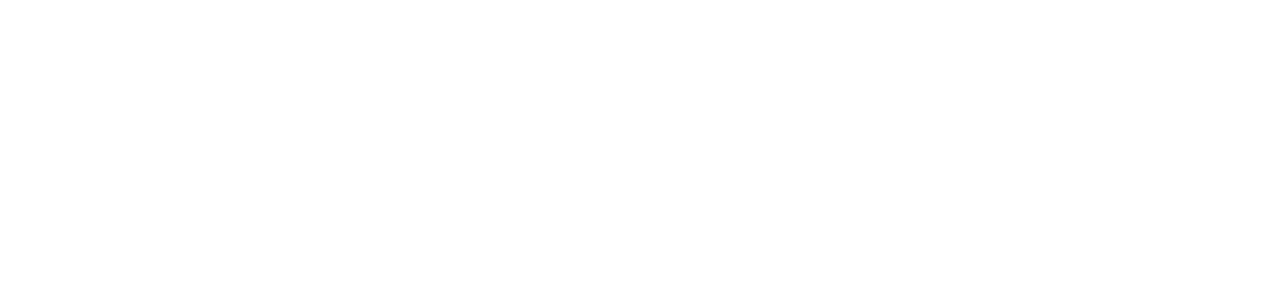
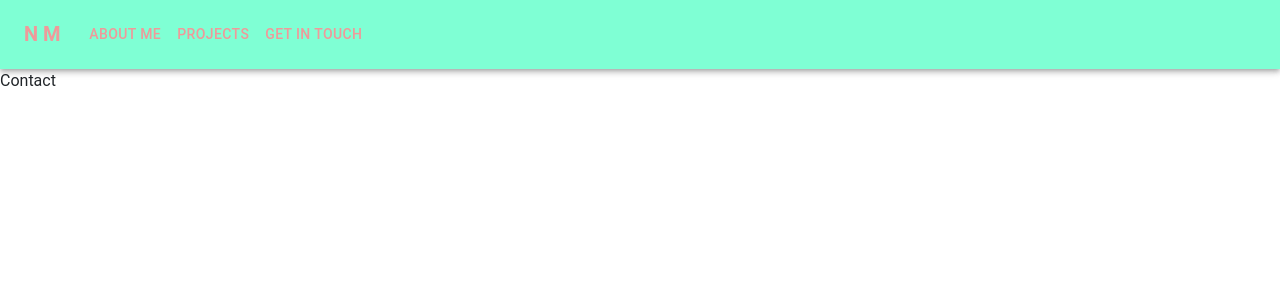
Before and after one commit to naomimardon/project-portfolio, a React (Create React App) app: page /contact in a window 1280 px wide. Shown: the top 300 px of the page. Built offline with nearby package versions, Linux system fonts and the light colour scheme.

Commit message:
created wrapper and navbar components and linked to basic pages

```diff
--- a/package.json
+++ b/package.json
@@ -3,6 +3,11 @@
   "version": "0.1.0",
   "private": true,
   "dependencies": {
+    "@emotion/react": "^11.11.1",
+    "@emotion/styled": "^11.11.0",
+    "@fontsource/roboto": "^5.0.8",
+    "@mui/icons-material": "^5.14.7",
+    "@mui/material": "^5.14.7",
     "@testing-library/jest-dom": "^5.17.0",
     "@testing-library/react": "^13.4.0",
     "@testing-library/user-event": "^13.5.0",
--- a/public/index.html
+++ b/public/index.html
@@ -24,7 +24,7 @@
       work correctly both with client-side routing and a non-root public URL.
       Learn how to configure a non-root public URL by running `npm run build`.
     -->
-    <title>React App</title>
+    <title>Portfolio</title>
   </head>
   <body>
     <noscript>You need to enable JavaScript to run this app.</noscript>
--- a/src/App.js
+++ b/src/App.js
@@ -1,5 +1,29 @@
+import React from 'react';
+import { BrowserRouter as Router, Route, Routes } from 'react-router-dom';
+import Navbar from './components/Navbar/navbar';
+import About from './pages/About';
+import Projects from './pages/Projects';
+import Contact from './pages/Contact';
+import Wrapper from './components/Wrapper/wrapper';
+
 const App = () => {
-  return;
+  return (
+    <Router>
+      <div>
+        <Navbar />
+        <Wrapper>
+          <Routes>
+            <Route path="/" element={<About/>} />
+            <Route path="/about" element={<About/>} />
+            <Route path="/projects" element={<Projects/>} />
+            <Route path="/contact" element={<Contact/>} />
+          </Routes>
+        </Wrapper>
+      </div>
+    </Router>
+
+
+  );
 };
 
 export default App;
--- /dev/null
+++ b/src/components/Navbar/navbar.css
@@ -0,0 +1,8 @@
+.css-hip9hq-MuiPaper-root-MuiAppBar-root {
+    background-color: aquamarine !important;
+}
+
+a:-webkit-any-link {
+    color: #EF9A9A;
+    text-decoration: none;
+}
--- /dev/null
+++ b/src/components/Navbar/navbar.js
@@ -0,0 +1,168 @@
+import * as React from 'react';
+import { Link, NavLink } from 'react-router-dom';
+import AppBar from '@mui/material/AppBar';
+import Box from '@mui/material/Box';
+import Toolbar from '@mui/material/Toolbar';
+import IconButton from '@mui/material/IconButton';
+import Typography from '@mui/material/Typography';
+import Menu from '@mui/material/Menu';
+import MenuIcon from '@mui/icons-material/Menu';
+import Container from '@mui/material/Container';
+import Button from '@mui/material/Button';
+import MenuItem from '@mui/material/MenuItem';
+import './navbar.css';
+
+function Navbar() {
+    const [anchorElNav, setAnchorElNav] = React.useState(null);
+
+    const handleOpenNavMenu = (event) => {
+        setAnchorElNav(event.currentTarget);
+    };
+
+    const handleCloseNavMenu = () => {
+        setAnchorElNav(null);
+    };
+
+    return (
+        <AppBar position="static">
+            <Container maxWidth="xl">
+                <Toolbar disableGutters>
+                    <Typography
+                        variant="h6"
+                        noWrap
+                        component="a"
+                        href="/"
+                        sx={{
+                            mr: 2,
+                            display: { xs: 'none', md: 'flex' },
+                            fontFamily: 'monospace',
+                            fontWeight: 700,
+                            letterSpacing: '.3rem',
+                            color: 'inherit',
+                            textDecoration: 'none',
+                        }}
+                    >
+                        <Link to="/">
+                            NM
+                        </Link>
+                    </Typography>
+
+                    <Box sx={{ flexGrow: 1, display: { xs: 'flex', md: 'none' } }}>
+                        <IconButton
+                            size="large"
+                            aria-label="account of current user"
+                            aria-controls="menu-appbar"
+                            aria-haspopup="true"
+                            onClick={handleOpenNavMenu}
+                            color="inherit"
+                        >
+                            <MenuIcon />
+                        </IconButton>
+                        <Menu
+                            id="menu-appbar"
+                            anchorEl={anchorElNav}
+                            anchorOrigin={{
+                                vertical: 'bottom',
+                                horizontal: 'left',
+                            }}
+                            keepMounted
+                            transformOrigin={{
+                                vertical: 'top',
+                                horizontal: 'left',
+                            }}
+                            open={Boolean(anchorElNav)}
+                            onClose={handleCloseNavMenu}
+                            sx={{
+                                display: { xs: 'block', md: 'none' },
+                            }}
+                        >
+                            <MenuItem onClick={handleCloseNavMenu}>
+                                <Typography textAlign="center">
+                                    <NavLink
+                                        to="/about"
+                                        end
+                                    >
+                                        About Me
+                                    </NavLink>
+                                </Typography>
+                            </MenuItem>
+                            <MenuItem onClick={handleCloseNavMenu}>
+                                <Typography textAlign="center">
+                                    <NavLink
+                                        to="/projects"
+                                        end
+                                    >
+                                        Projects
+                                    </NavLink>
+                                </Typography>
+                            </MenuItem>
+                            <MenuItem onClick={handleCloseNavMenu}>
+                                <Typography textAlign="center">
+                                    <NavLink
+                                        to="/contact"
+                                        end
+                                    >
+                                        Get In Touch
+                                    </NavLink>
+                                </Typography>
+                            </MenuItem>
+                        </Menu>
+                    </Box>
+                    <Typography
+                        variant="h5"
+                        noWrap
+                        component="a"
+                        href=""
+                        sx={{
+                            mr: 2,
+                            display: { xs: 'flex', md: 'none' },
+                            flexGrow: 1,
+                            fontFamily: 'monospace',
+                            fontWeight: 700,
+                            letterSpacing: '.3rem',
+                            color: 'inherit',
+                            textDecoration: 'none',
+                        }}
+                    >
+                        <Link to="/">
+                            NM
+                        </Link>
+                    </Typography>
+                    <Box sx={{ flexGrow: 1, display: { xs: 'none', md: 'flex' } }}>
+                        <Button
+                            sx={{ my: 2, color: 'white', display: 'block' }}
+                        >
+                            <NavLink
+                                to="/about"
+                                end
+                            >
+                                About Me
+                            </NavLink>
+                        </Button>
+                        <Button
+                            sx={{ my: 2, color: 'white', display: 'block' }}
+                        >
+                            <NavLink
+                                to="/projects"
+                                end
+                            >
+                                Projects
+                            </NavLink>
+                        </Button>
+                        <Button
+                            sx={{ my: 2, color: 'white', display: 'block' }}
+                        >
+                            <NavLink
+                                to="/contact"
+                                end
+                            >
+                                Get In Touch
+                            </NavLink>
+                        </Button>
+                    </Box>
+                </Toolbar>
+            </Container>
+        </AppBar>
+    );
+}
+export default Navbar;
--- /dev/null
+++ b/src/components/Wrapper/wrapper.css
@@ -0,0 +1,4 @@
+.wrapper {
+    min-height: 100%;
+    padding-bottom: 100px;
+  }
--- /dev/null
+++ b/src/components/Wrapper/wrapper.js
@@ -0,0 +1,8 @@
+import React from "react";
+import "./wrapper.css";
+
+function Wrapper(props) {
+  return <main className="wrapper">{props.children}</main>;
+}
+
+export default Wrapper;
--- /dev/null
+++ b/src/pages/About.js
@@ -0,0 +1,11 @@
+import React from "react";
+
+function About() {
+    return (
+        <div>
+            About
+        </div>
+    );
+};
+
+export default About;
--- /dev/null
+++ b/src/pages/Contact.js
@@ -0,0 +1,11 @@
+import React from "react";
+
+function Contact() {
+    return (
+        <div>
+            Contact
+        </div>
+    );
+};
+
+export default Contact;
--- /dev/null
+++ b/src/pages/Projects.js
@@ -0,0 +1,11 @@
+import React from "react";
+
+function Projects() {
+    return (
+        <div>
+            Projects
+        </div>
+    );
+};
+
+export default Projects;
```
Also changed, not shown: 1 other file (tests, documents, lock files or other folders).
